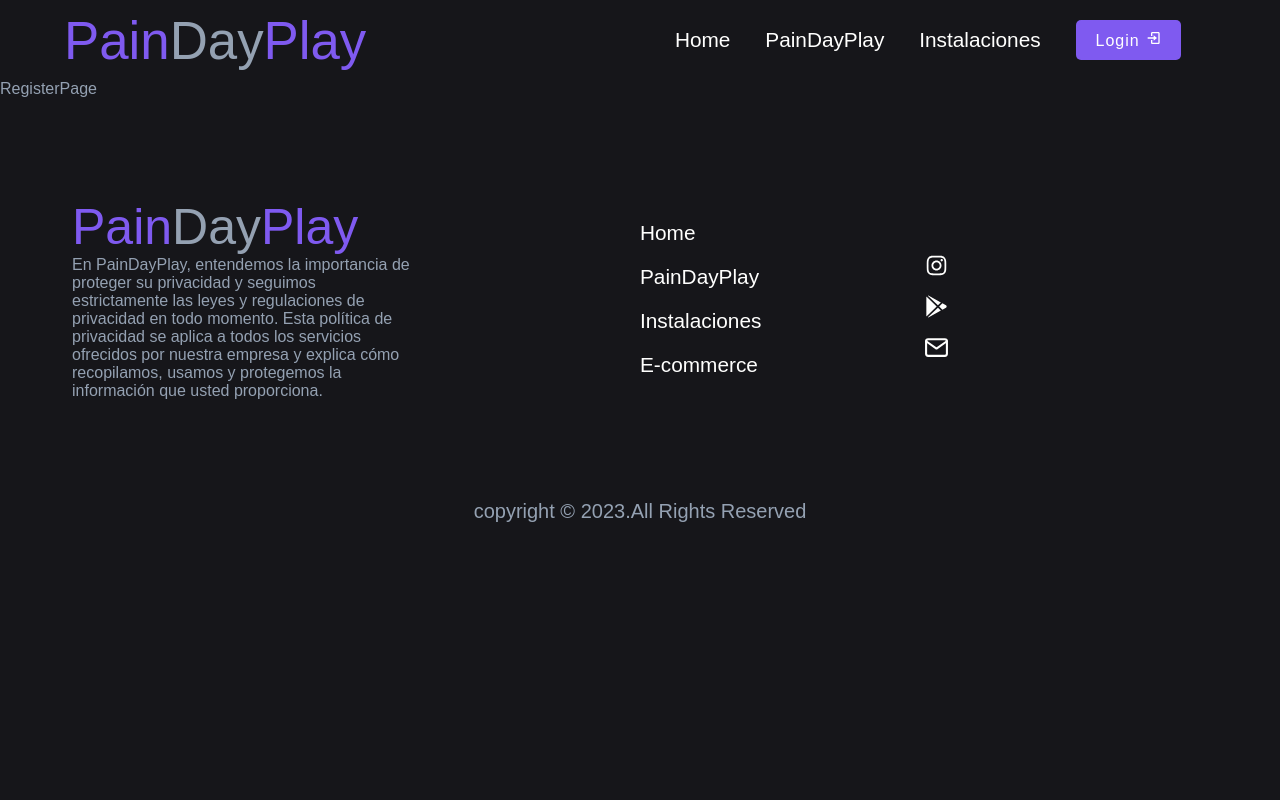
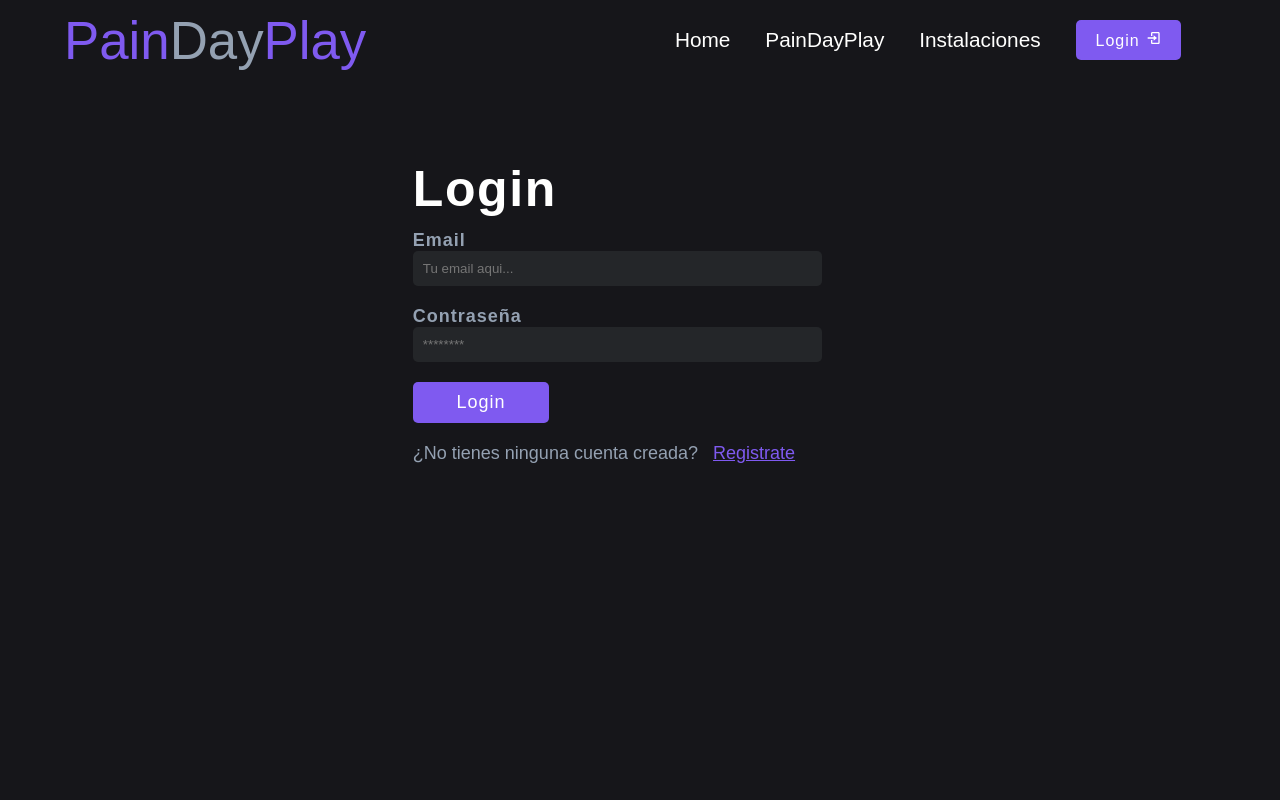
Before and after one commit to Raul-code1/Pain-day-play, a React (Vite) app: page /register in a window 1280 px wide. Shown: the top 800 px of the page. Built offline with nearby package versions, Linux system fonts and the light colour scheme; a web font is replaced by a local one.

Commit message:
register page added

```diff
--- a/package.json
+++ b/package.json
@@ -10,11 +10,13 @@
   },
   "dependencies": {
     "@reduxjs/toolkit": "^1.9.1",
+    "axios": "^1.2.4",
     "react": "^18.2.0",
     "react-dom": "^18.2.0",
     "react-icons": "^4.7.1",
     "react-redux": "^8.0.5",
     "react-router-dom": "^6.4.1",
+    "react-toastify": "^9.1.1",
     "styled-components": "^5.3.6"
   },
   "devDependencies": {
--- /dev/null
+++ b/src/components/layout/InputComponent.jsx
@@ -0,0 +1,46 @@
+import styled from "styled-components";
+
+const InputComponent = ({
+  name,
+  labelText,
+  type,
+  onChange,
+  value,
+  placeholder,
+}) => {
+  return (
+    <Wrapper className="form-input-container">
+      <label htmlFor={name}>{labelText ? labelText : name}</label> <br />
+      <input
+        type={type}
+        name={name}
+        value={value}
+        onChange={onChange}
+        placeholder={placeholder}
+        autoComplete="on"
+      />
+    </Wrapper>
+  );
+};
+
+export default InputComponent;
+
+const Wrapper = styled.div`
+
+  label {
+    font-weight: bold;
+    letter-spacing: var(--letter-spacing);
+    text-transform: capitalize;
+  }
+
+  input {
+    border: none;
+    outline: none;
+    background-color: var(--bg-grey-color);
+    color: var(--headers-color);
+    width: 90%;
+    padding: .625rem;
+    border-radius: var(--radius-helper);
+    font-family: var(--generals-font);
+  }
+`;
--- a/src/components/layout/MobileMenu.jsx
+++ b/src/components/layout/MobileMenu.jsx
@@ -20,17 +20,33 @@ const MobileMenu = () => {
       </div>
       <div className="mobile-menu-links">
         {navLinks.map((l) => (
-          <Link to={l.url} key={l.id} className="link">
+          <Link
+            to={l.url}
+            key={l.id}
+            className="link"
+            onClick={() => dispatch(closeMenuMobile())}
+          >
             {l.text}
           </Link>
         ))}
-        <a href="#" className="link">
+        <a
+          href="https://google.com"
+          target="_blank"
+          className="link"
+          onClick={() => dispatch(closeMenuMobile())}
+        >
           E-commerce
         </a>
       </div>
       <div className="mobile-auth-btn">
         {/* //todo: auth functionality */}
-        <button className="btn">Login</button>
+        <Link
+          className="btn"
+          to="/register"
+          onClick={() => dispatch(closeMenuMobile())}
+        >
+          Login
+        </Link>
       </div>
       <hr />
       <div className="network-icons-mobile">
--- a/src/components/layout/NavBar.jsx
+++ b/src/components/layout/NavBar.jsx
@@ -1,38 +1,53 @@
-import styled from "styled-components"
+import styled from "styled-components";
 import { GiHamburgerMenu } from "react-icons/gi";
 import { Link } from "react-router-dom";
-import { BiLogIn,BiLogOut } from "react-icons/bi";
+import { BiLogIn, BiLogOut } from "react-icons/bi";
 
-import {navLinks} from '../../utils/constants'
+import { navLinks } from "../../utils/constants";
 import { useDispatch } from "react-redux";
 import { openMenuMobile } from "../../feautres/ui/uiSlice";
 
 const NavBar = () => {
-
-  const dispatch=useDispatch();
+  const dispatch = useDispatch();
 
   return (
     <NavContainer>
       <div className="nav-main">
-        <div className="logo"><span>Pain</span>Day<span>Play</span></div>
-        <div type="button" className="toggle-btn" onClick={()=>dispatch(openMenuMobile())} > <GiHamburgerMenu /> </div>
-          <ul className="links-container" >
-            { navLinks.map((l)=>{
-              return <li key={ l.id } >
-                <Link className="link" to={`${l.url}`} >{ l.text }</Link>
+        <div className="logo">
+          <span>Pain</span>Day<span>Play</span>
+        </div>
+        <div
+          type="button"
+          className="toggle-btn"
+          onClick={() => dispatch(openMenuMobile())}
+        >
+          {" "}
+          <GiHamburgerMenu />{" "}
+        </div>
+        <ul className="links-container">
+          {navLinks.map((l) => {
+            return (
+              <li key={l.id}>
+                <Link className="link" to={`${l.url}`}>
+                  {l.text}
+                </Link>
               </li>
-            }) }
-            {/* //Todo: login/ logout function */}
-            <Link to='/' className="btn" >Login <BiLogIn /></Link>
-          </ul>
+            );
+          })}
+          {/* //Todo: login/ logout function */}
+          <Link to="/register" className="btn">
+            Login <BiLogIn />
+          </Link>
+          {/* <Link to='/register' className="btn" >Logout <BiLogOut /></Link>*/}
+        </ul>
       </div>
     </NavContainer>
-  )
-}
+  );
+};
 
-export default NavBar
+export default NavBar;
 
-const NavContainer=styled.nav`
+const NavContainer = styled.nav`
   height: 5rem;
   padding: 0 2rem;
   display: flex;
@@ -40,42 +55,37 @@ const NavContainer=styled.nav`
   position: sticky;
   background: transparent;
 
-  .links-container{
+  .links-container {
     display: none;
   }
 
-  .nav-main{
+  .nav-main {
     display: flex;
     justify-content: space-between;
     width: 100%;
   }
 
-
-  .toggle-btn{
+  .toggle-btn {
     font-size: 1.4rem;
   }
 
-  @media  ( min-width:800px ) {
-
+  @media (min-width: 800px) {
     padding: 0 4rem;
 
-    .links-container{
+    .links-container {
       display: block;
       display: flex;
       justify-content: space-evenly;
       align-items: center;
       width: 50%;
-
     }
 
-    .toggle-btn{
+    .toggle-btn {
       display: none;
     }
 
-    .logo{
+    .logo {
       font-size: 3.3rem;
     }
-
   }
-
-`
+`;
--- a/src/components/layout/index.js
+++ b/src/components/layout/index.js
@@ -1,4 +1,6 @@
 export { default as Footer } from './Footer';
+export { default as InputComponent } from './InputComponent';
 export { default as Logo } from './Logo';
 export { default as MobileMenu } from './MobileMenu';
 export { default as NavBar } from './NavBar';
+export * from './index';
--- a/src/index.css
+++ b/src/index.css
@@ -153,12 +153,16 @@ p {
     background-color: var(--bg-grey-color);
 }
 
+
+/* Images */
 .img {
     width: 100%;
     object-fit: cover;
     display: block;
 }
 
+
+/* Just for hero background */
 .bg-hero {
     background: url('../src/assets/hero-img-2.jpg');
     opacity: 0.7;
--- a/src/pages/RegisterPage.jsx
+++ b/src/pages/RegisterPage.jsx
@@ -1,10 +1,148 @@
+import { useState } from "react";
+import styled from "styled-components";
+
+import { InputComponent } from "../components/layout";
+
+const initialState = {
+  name: "",
+  email: "",
+  username: "",
+  password: "",
+  isMember: true,
+};
 
 const RegisterPage = () => {
+  const [userRegisterPage, setUserRegisterPage] = useState(initialState);
+
+  const handleChange = ({ target }) => {
+    let name = target.name;
+    let value = target.value;
+    setUserRegisterPage({ ...userRegisterPage, [name]: value });
+  };
+
+  const handleSubmit = (e) => {
+    e.preventDefault();
+    const { name, email, password } = userRegisterPage;
+  };
+
+  const handleIsMember = () =>
+    setUserRegisterPage({
+      ...userRegisterPage,
+      isMember: !userRegisterPage.isMember,
+    });
+
   return (
-    <div>
-      RegisterPage
-    </div>
-  )
-}
+    <Wrapper className="section-center">
+      <div className="register-form-container">
+        <h2>{userRegisterPage.isMember ? "Login" : "Registrarse"}</h2>
+        <form onSubmit={handleSubmit}>
+          {!userRegisterPage.isMember && (
+            <InputComponent
+              labelText="nombre"
+              name="name"
+              type="text"
+              value={userRegisterPage.name}
+              onChange={handleChange}
+              placeholder="Tu nombre aqui..."
+            />
+          )}
+          {!userRegisterPage.isMember && (
+            <InputComponent
+              labelText="nombre de usuario"
+              name="username"
+              type="text"
+              value={userRegisterPage.username}
+              onChange={handleChange}
+              placeholder="Elige un nombre de usuario..."
+            />
+          )}
+          <InputComponent
+            name="email"
+            type="email"
+            value={userRegisterPage.email}
+            onChange={handleChange}
+            placeholder="Tu email aqui..."
+          />
+          <InputComponent
+            labelText="contraseña"
+            name="password"
+            type="password"
+            value={userRegisterPage.password}
+            onChange={handleChange}
+            placeholder="********"
+          />
+          <button type="submit" className="btn">
+            { userRegisterPage.isMember? 'Login':'Registrate'}
+          </button>
+          <p>
+            {userRegisterPage.isMember
+              ? "  ¿No tienes ninguna cuenta creada?"
+              : "¿Ya tienes una cuenta?"}
+            &nbsp; &nbsp;
+            <span onClick={handleIsMember} className="toggle-option-register">
+              {userRegisterPage.isMember ? "Registrate" : "Inicia sesion"}
+            </span>
+          </p>
+        </form>
+      </div>
+    </Wrapper>
+  );
+};
 
-export default RegisterPage
+export default RegisterPage;
+
+const Wrapper = styled.section`
+  height: 80vh;
+  .register-form-container {
+    h2 {
+      font-size: 2.5rem;
+    }
+    form {
+      display: flex;
+      flex-direction: column;
+      gap: 1.25rem;
+
+      .btn {
+        width: 30%;
+        cursor: pointer;
+      }
+    }
+  }
+
+  .toggle-option-register {
+    color: var(--btn-bg-color);
+    text-decoration: underline;
+    cursor: pointer;
+    &:hover {
+      color: var(--headers-color);
+    }
+  }
+
+  @media (min-width: 800px) {
+    .register-form-container {
+      h2 {
+        font-size: 3.125rem;
+      }
+      width: 60%;
+      margin: 0 auto;
+    }
+  }
+
+  @media (min-width: 800px) {
+    .register-form-container {
+      width: 40%;
+      margin: 0 auto;
+      div {
+        label {
+          font-size: 1.125rem;
+        }
+      }
+      form {
+        p,
+        .btn {
+          font-size: 1.125rem;
+        }
+      }
+    }
+  }
+`;
--- /dev/null
+++ b/src/utils/axios.js
@@ -0,0 +1,5 @@
+import axios from "axios";
+
+export const customApi=axios.create({
+    baseURL:'http://localhost:4444'
+})
```
Also changed, not shown: vite.config.js.timestamp-1674658564932.mjs (added, +10 -0 lines), 1 other file (tests, documents, lock files or other folders).
